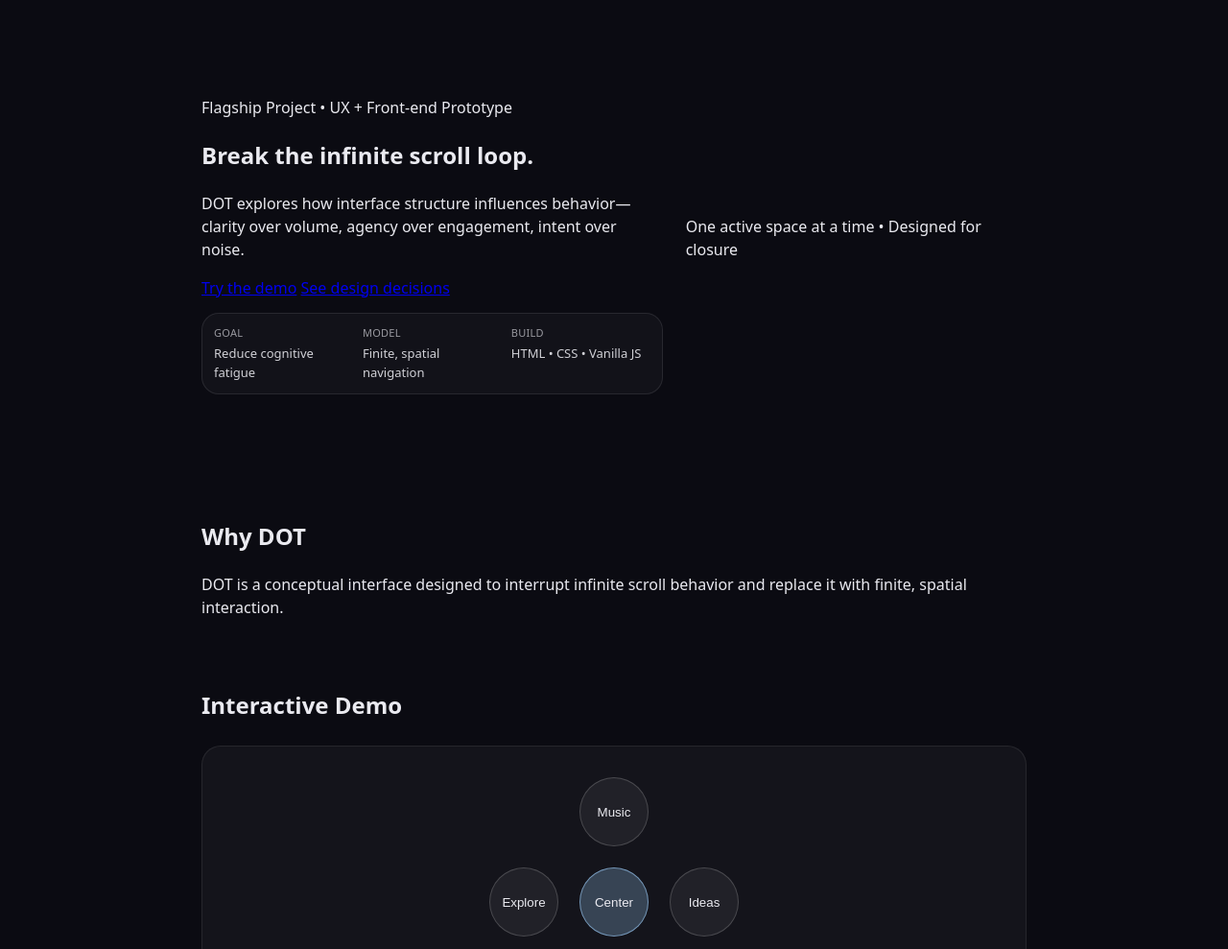
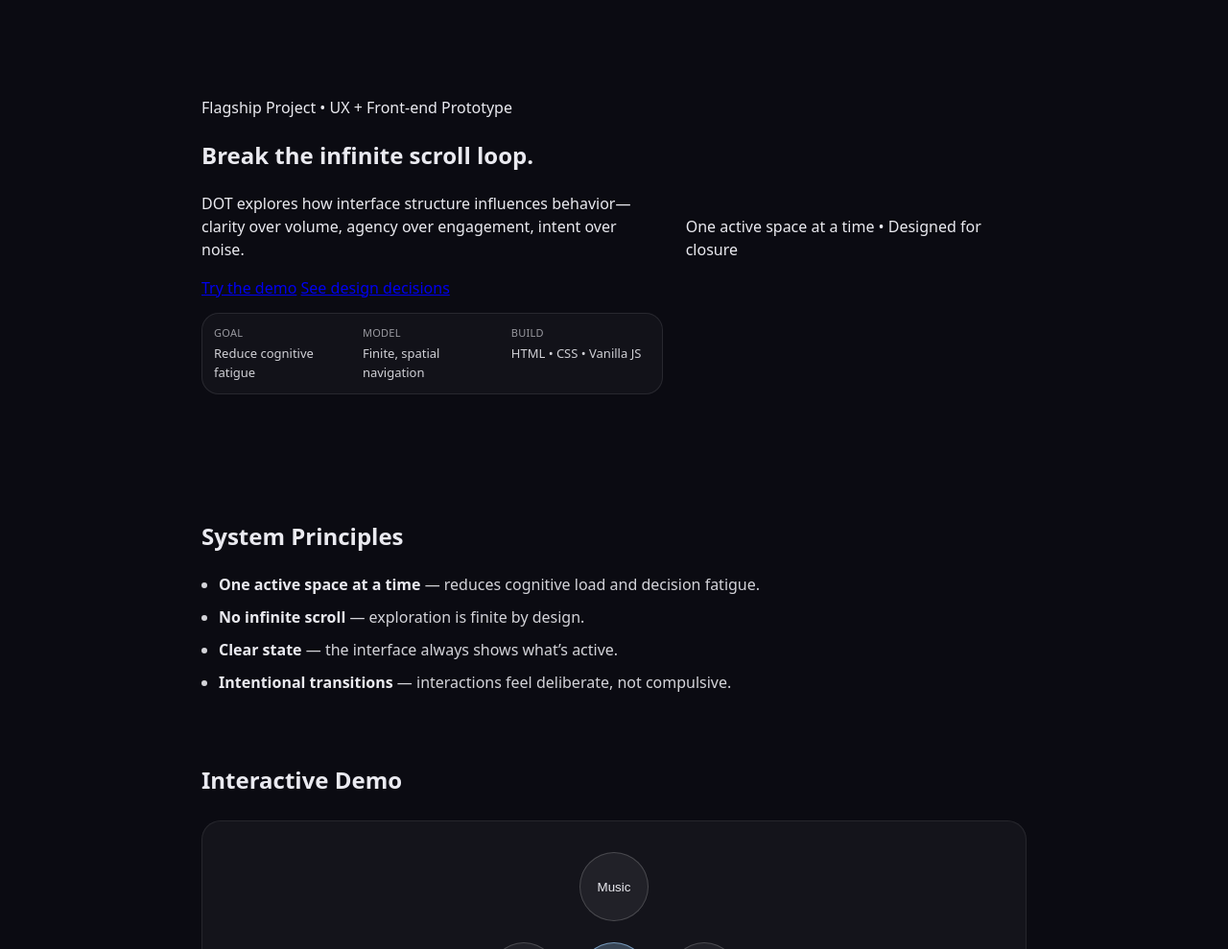
Before and after one commit to RNUXDV/Dot-portfolio, a plain HTML site: page dot/index.html in a window 1280 px wide. Shown: the part 111-1100 px from the top of the page at 96% size. Drawn offline with Linux system fonts and the light colour scheme.

Commit message:
Fix redundancy: replace second Why DOT with principles

```diff
--- a/assets/css/styles.css
+++ b/assets/css/styles.css
@@ -125,6 +125,25 @@ html, body {
 }
 
 /* ===== Sections ===== */
+.principles {
+  margin-top: 48px;
+}
+
+.principles-list {
+  margin: 16px 0 0;
+  padding-left: 18px;
+  max-width: 70ch;
+}
+
+.principles-list li {
+  margin: 10px 0;
+  color: rgba(234, 234, 240, 0.9);
+}
+
+.principles-list strong {
+  color: rgba(234, 234, 240, 1);
+}
+
 .intro {
   margin-top: 48px;
 }
--- a/dot/index.html
+++ b/dot/index.html
@@ -78,13 +78,15 @@
 </section>
 
   <main class="container">
-    <section class="intro">
-      <h2>Why DOT</h2>
-      <p>
-        DOT is a conceptual interface designed to interrupt infinite scroll behavior
-        and replace it with finite, spatial interaction.
-      </p>
-    </section>
+    <section class="principles" id="decisions">
+  <h2>System Principles</h2>
+  <ul class="principles-list">
+    <li><strong>One active space at a time</strong> — reduces cognitive load and decision fatigue.</li>
+    <li><strong>No infinite scroll</strong> — exploration is finite by design.</li>
+    <li><strong>Clear state</strong> — the interface always shows what’s active.</li>
+    <li><strong>Intentional transitions</strong> — interactions feel deliberate, not compulsive.</li>
+  </ul>
+</section>
 
     <!-- DEMO -->
     <section class="demo">
```
